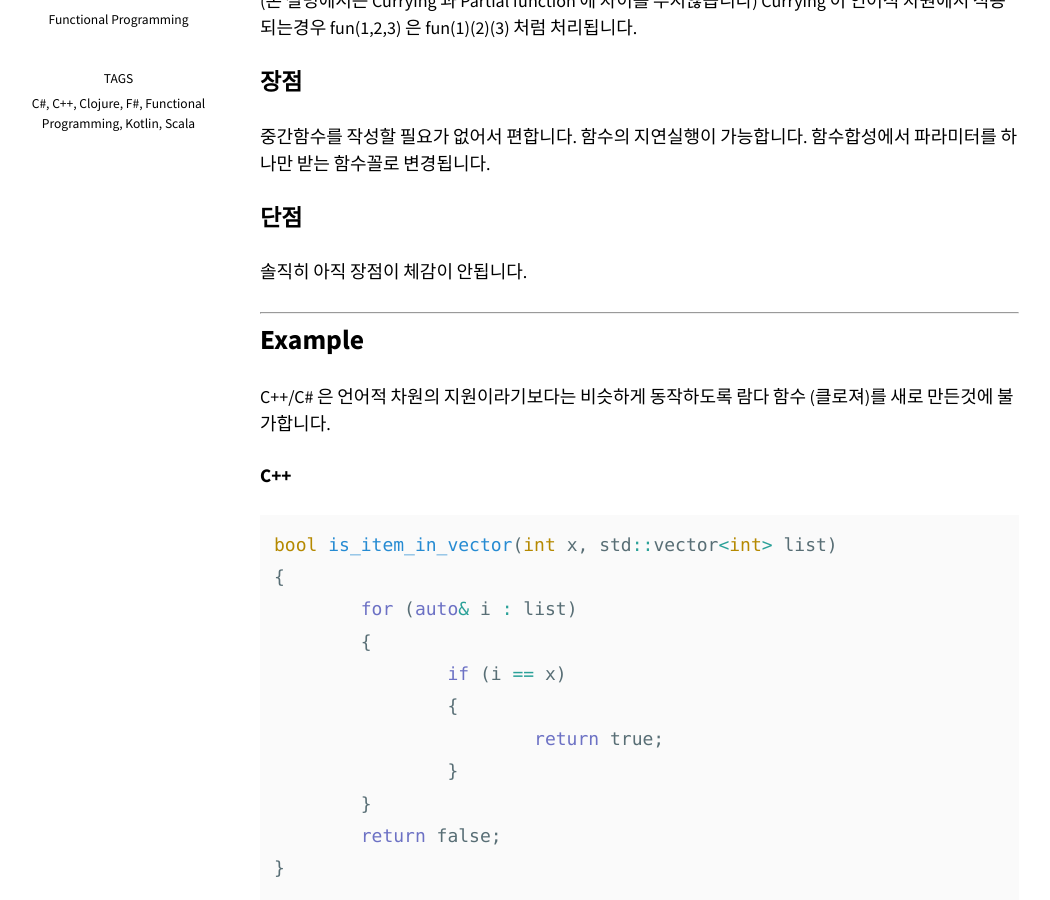
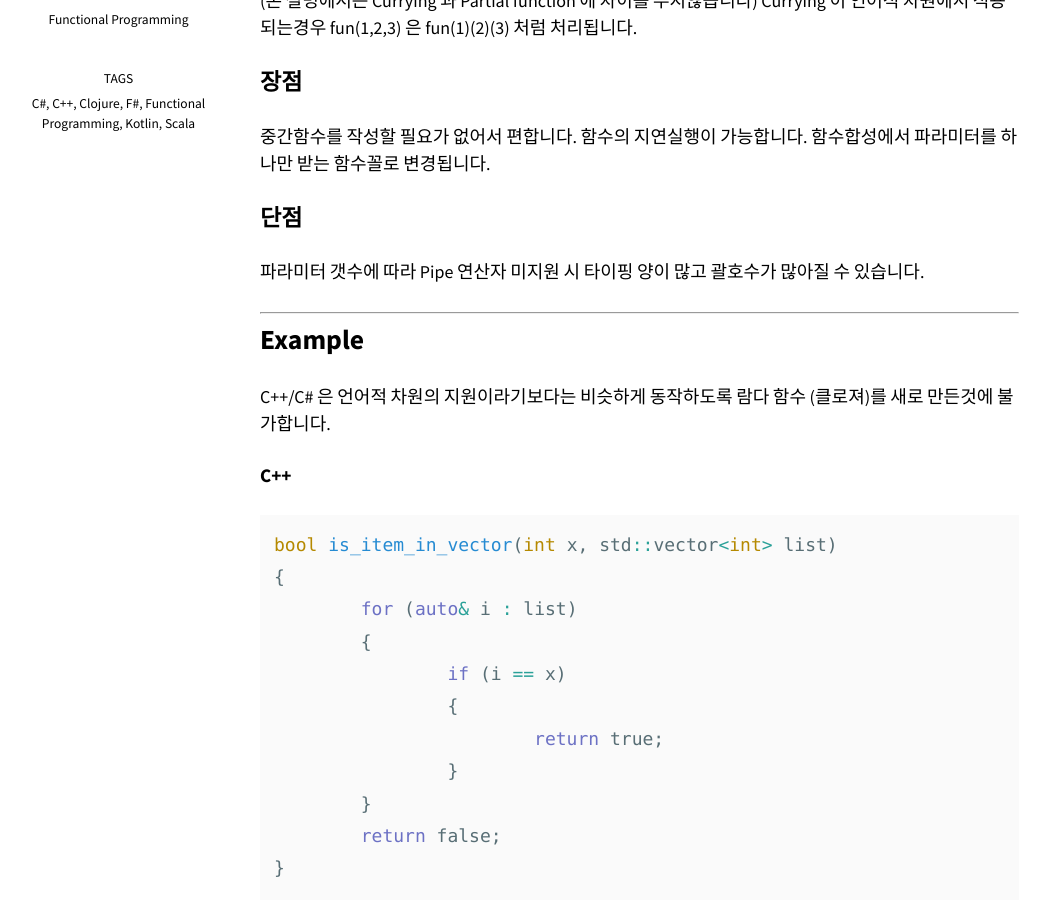
Before and after one commit to dream365/dream365.github.io, a Jekyll site: the page built from _posts/2020-06-16-fp-currying.md, in a window 1280 px wide and 900 px high, scrolled down 546 px. Shown: the whole window, without its empty margins (115-1165 px from the left). Built offline with Jekyll 4.4.1, drawn with Linux system fonts in a browser that asks for light colours; nearby versions of some CDN libraries; comment, search, counter and statistics services are not loaded.

Commit message:
Fix currying post

```diff
--- a/_posts/2020-06-16-fp-currying.md
+++ b/_posts/2020-06-16-fp-currying.md
@@ -33,7 +33,7 @@ Currying 이 언어적 차원에서 적용되는경우 fun(1,2,3) 은 fun(1)(2)(
 
 
 ### 단점
-솔직히 아직 장점이 체감이 안됩니다.
+파라미터 갯수에 따라 Pipe 연산자 미지원 시 타이핑 양이 많고 괄호수가 많아질 수 있습니다.
 
 ____
 ## Example
```
